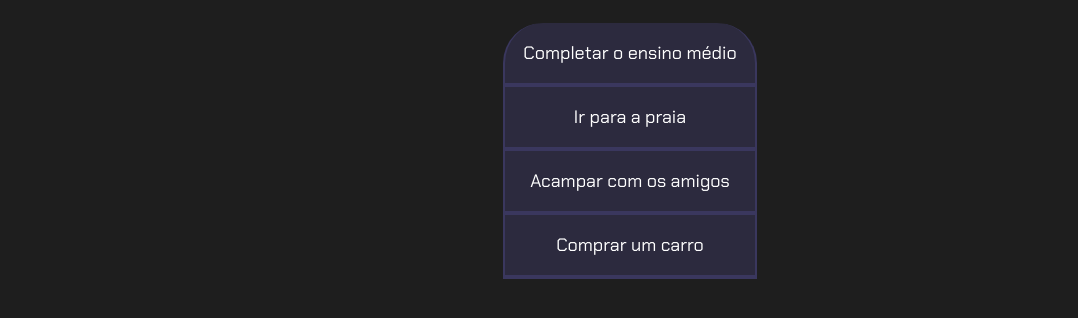
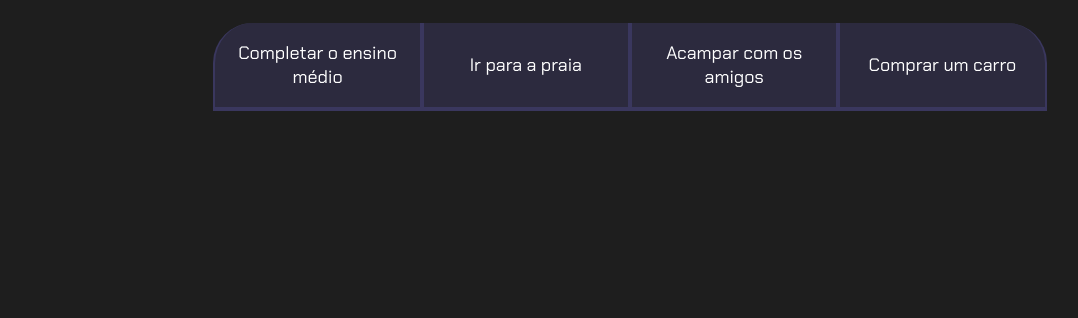
Before and after one commit to VitorNunes86/Projeto-de-vida-Nunes, a plain HTML site: page index.html in a window 1280 px wide. Shown: the part 80-398 px from the top of the page, without its empty margins (10-1088 px from the left). Drawn offline with Linux system fonts and the light colour scheme.

Commit message:
13/05/25

```diff
--- a/style.css
+++ b/style.css
@@ -60,3 +60,15 @@
     .botoes {
         display: block;
     }
+
+    @media screen and (min-width: 768px){
+        .botoes{
+            display: flex;
+        }
+        .botao:first-child{
+            border-radius: 40px 0 0 0;
+        }
+        .botao:last-child{
+            border-radius: 0 40px 0 0;
+        }
+    }
```
